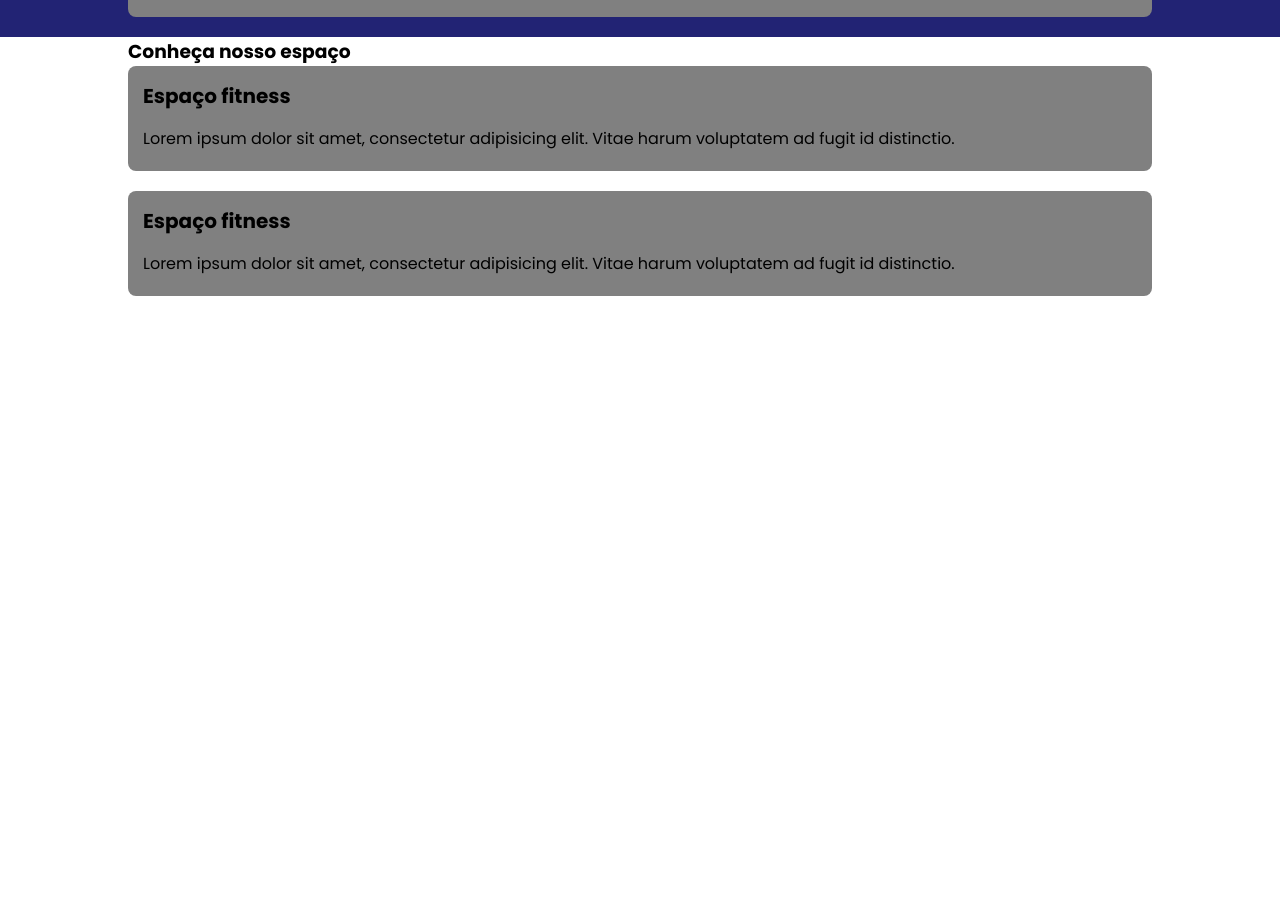
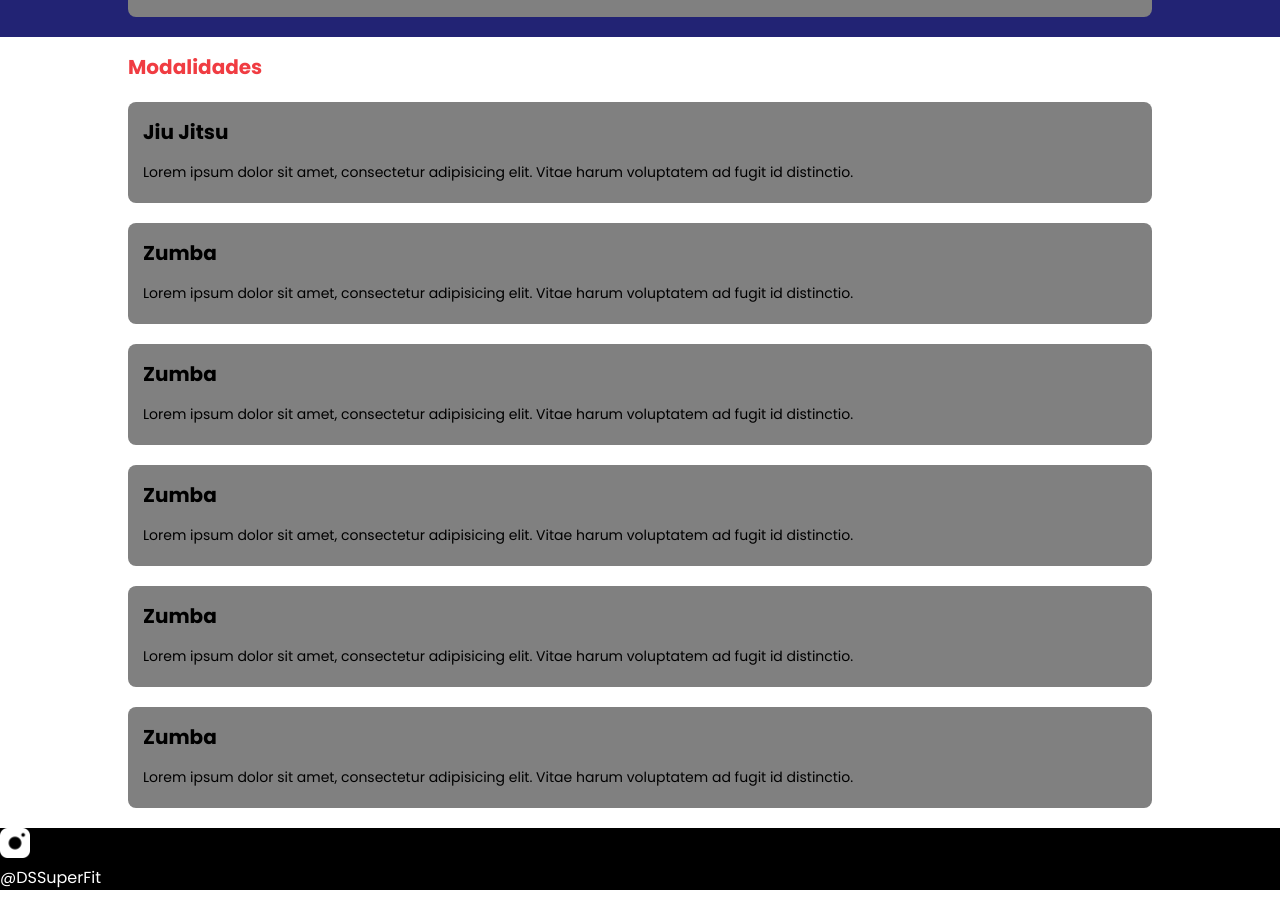
Before and after one commit to Janderson1323/DSSuperfit2, a plain HTML site: page index.html in a window 1280 px wide. Shown: the part 430-1352 px from the top of the page. Before the commit the page ends 800 px from the top, so only its background shows below. Drawn offline with Linux system fonts and the light colour scheme.

Commit message:
criado footer

```diff
--- a/css/styles.css
+++ b/css/styles.css
@@ -95,6 +95,7 @@ header {
 .card-container p {
     padding: 0px 15px;
     flex-wrap: wrap;
+    font-size: 14px;
 
 }
 
@@ -110,4 +111,25 @@ header {
     justify-content: flex-start;
     height: auto;
 
+
 }
+
+.container-place h1 {
+    padding: 15px 0px 20px 0px;
+    font-size: 20px;
+    color: #f03c42;
+}
+
+.footer-container {
+    background-color: black;
+
+}
+
+.footer-container img {
+    height: 30px;
+    width: 30px;
+}
+
+.footer-container p {
+    color: white;
+}
--- a/index.html
+++ b/index.html
@@ -45,15 +45,43 @@
         <section>
             <section id='modalities'>
                 <div class="container-place">
-                <h1>Conheça nosso espaço</h1>
+                    <h1>Modalidades</h1>
 
                     <div class="card-container">
-                    <h3>Espaço fitness</h3>
-                    <p>Lorem ipsum dolor sit amet, consectetur adipisicing elit. Vitae harum voluptatem ad fugit id distinctio.</p>
+                        <h3>Jiu Jitsu</h3>
+                        <p>Lorem ipsum dolor sit amet, consectetur adipisicing elit. Vitae harum voluptatem ad fugit id
+                            distinctio.</p>
                     </div>
                     <div class="card-container">
-                    <h3>Espaço fitness</h3>
-                    <p>Lorem ipsum dolor sit amet, consectetur adipisicing elit. Vitae harum voluptatem ad fugit id distinctio.</p>
+                        <h3>Zumba</h3>
+                        <p>Lorem ipsum dolor sit amet, consectetur adipisicing elit. Vitae harum voluptatem ad fugit id
+                            distinctio.</p>
+
+                    </div>
+
+                    <div class="card-container">
+                        <h3>Zumba</h3>
+                        <p>Lorem ipsum dolor sit amet, consectetur adipisicing elit. Vitae harum voluptatem ad fugit id
+                            distinctio.</p>
+
+                    </div>
+                    <div class="card-container">
+                        <h3>Zumba</h3>
+                        <p>Lorem ipsum dolor sit amet, consectetur adipisicing elit. Vitae harum voluptatem ad fugit id
+                            distinctio.</p>
+
+                    </div>
+                    <div class="card-container">
+                        <h3>Zumba</h3>
+                        <p>Lorem ipsum dolor sit amet, consectetur adipisicing elit. Vitae harum voluptatem ad fugit id
+                            distinctio.</p>
+
+                    </div>
+
+                    <div class="card-container">
+                        <h3>Zumba</h3>
+                        <p>Lorem ipsum dolor sit amet, consectetur adipisicing elit. Vitae harum voluptatem ad fugit id
+                            distinctio.</p>
 
                     </div>
                 </div>
@@ -61,6 +89,22 @@
             </section>
 
 
+            <footer>
+                <div class="footer-container">
+                    <img src="img/icone.png" alt="instagram">
+                    <p>@DSSuperFit</p>
+                </div>
+                <div>
+                    <img src="img/icone.png" alt="twiter">
+                    <p>/DSSuperFit</p>
+                </div>
+
+                <div>
+                    <p>Todos direitos reservados</p>
+                    <address>Rua da pipoca, 150</address>
+                </div>
+
+            </footer>
 
 
     </main>
```
Lines whose indentation alone changed are shown as unchanged.
